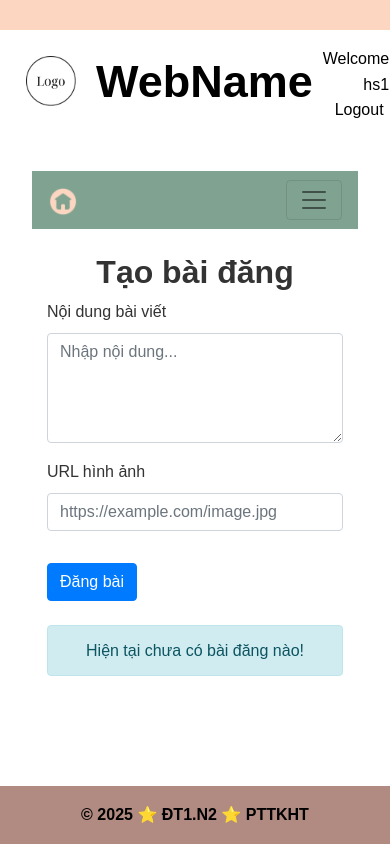
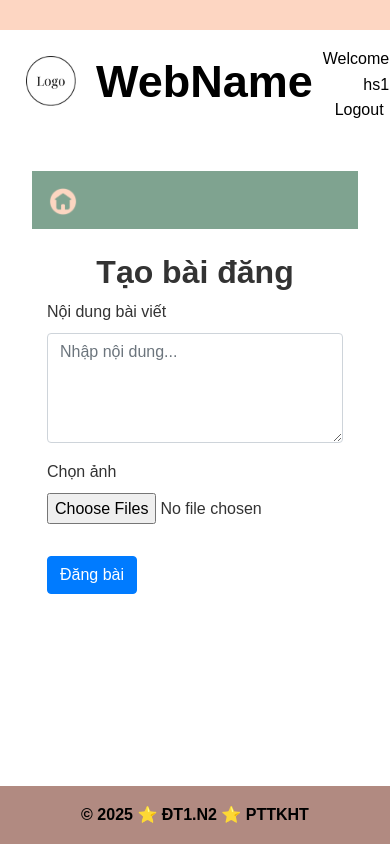
Before and after one commit to Nhungnguyen0804/PTTKHT_Project, a Flask app: page /create_post in a window 390 px wide. Run offline with Flask 3, Linux system fonts and the light colour scheme; a user stored in the database is signed in; some libraries are stand-ins or nearby versions.

Commit message:
them anh tu may vao bai dang

```diff
--- a/app/posts/post_routes.py
+++ b/app/posts/post_routes.py
@@ -1,50 +1,71 @@
-from flask import render_template, request, redirect, url_for, flash
+from flask import render_template, request, redirect, url_for, flash, current_app
 from flask_login import login_required, current_user
+from werkzeug.utils import secure_filename
 from . import post_blueprint
 from app.models.post import Post
+from app import csdl
 import uuid
+import os
+
+# Thư mục lưu ảnh upload
+UPLOAD_FOLDER = os.path.join('app', 'static', 'uploads')
+ALLOWED_EXTENSIONS = {'png', 'jpg', 'jpeg'}
+
+def allowed_file(filename):
+    return '.' in filename and filename.rsplit('.', 1)[1].lower() in ALLOWED_EXTENSIONS
 
 # Route tạo bài đăng mới
 @post_blueprint.route('/create_post', methods=['GET', 'POST'])
 @login_required
 def create_post():
     if request.method == 'POST':
-        # Lấy dữ liệu từ form
         content = request.form.get('content')
-        image_url = request.form.get('image_url')
+        images = request.files.getlist('images')  # Lấy tất cả file ảnh từ input có multiple
 
-        # Kiểm tra dữ liệu
         if not content:
             flash('Nội dung bài viết không được để trống.', 'danger')
             return redirect(url_for('post.create_post'))
 
-        # Xác định trạng thái duyệt dựa trên vai trò người dùng
-        is_approved = True if current_user.role == 'admin' else False
+        image_urls = []  # Danh sách URL các ảnh hợp lệ
+        for image_file in images:
+            if image_file and allowed_file(image_file.filename):
+                filename = secure_filename(image_file.filename)
+                unique_filename = f"{uuid.uuid4().hex}_{filename}"
+                save_path = os.path.join(UPLOAD_FOLDER, unique_filename)
+                os.makedirs(os.path.dirname(save_path), exist_ok=True)
+                image_file.save(save_path)
+                image_urls.append(f'/static/uploads/{unique_filename}')
 
-        # Tạo bài viết mới
+        image_url_str = ','.join(image_urls) if image_urls else None
+
+        is_approved = True if current_user.roles == 'admin' else False
+
         new_post = Post(
-            post_id=str(uuid.uuid4()),   # Tạo ID ngẫu nhiên
+            post_id=str(uuid.uuid4()),
             content=content,
-            image_url=image_url,
+            image_url=image_url_str,
             is_approved=is_approved
         )
 
-        Post.session.add(new_post)
-        Post.session.commit()
+        csdl.session.add(new_post)
+        csdl.session.commit()
 
-        if is_approved:
-            flash('Bài viết đã được đăng thành công!', 'success')
-        else:
-            flash('Bài viết đã gửi thành công, vui lòng đợi admin duyệt.', 'info')
+        # Sau khi tạo bài viết và commit
+        success_message = (
+            'Bài viết đã được đăng thành công!' if current_user.roles == 'admin'
+            else 'Bài viết đã được gửi và đang chờ duyệt. Vui lòng đợi admin xét duyệt.'
+        )
 
-        return redirect(url_for('posts.view_posts'))
+        return render_template('post/create_post.html',
+            success_message=success_message,
+            user_role=current_user.roles
+        )
 
+    # Trường hợp GET hoặc không phải POST
     return render_template('post/create_post.html')
-
 
 # Route xem tất cả bài viết đã được duyệt
 @post_blueprint.route('/posts')
 def view_posts():
-    # Chỉ hiển thị bài viết đã được admin duyệt
     posts = Post.query.filter_by(is_approved=True).all()
     return render_template('post/view_posts.html', posts=posts)
--- a/app/posts/templates/post/create_post.html
+++ b/app/posts/templates/post/create_post.html
@@ -1,29 +1,18 @@
 {% extends 'base.html' %}
-{% block title %}Đăng Bài{% endblock %}
+{% block title %}Tạo Bài Đăng{% endblock %}
 
 {% block content %}
-<!-- Navbar giống home -->
 <nav class="navbar navbar-expand-lg navbar-light bg-light mb-4">
   <a class="navbar-brand" href="{{ url_for('home.homepage') }}">
     <img src="{{ url_for('static', filename='image/home.png') }}" style="width: 30px" alt="home image" />
   </a>
-  <button
-    class="navbar-toggler"
-    type="button"
-    data-toggle="collapse"
-    data-target="#navbarSupportedContent"
-    aria-controls="navbarSupportedContent"
-    aria-expanded="false"
-    aria-label="Toggle navigation"
-  >
-    <span class="navbar-toggler-icon"></span>
-  </button>
-
   <div class="collapse navbar-collapse" id="navbarSupportedContent">
     <ul class="navbar-nav mr-auto">
       <li class="nav-item">
+        <a class="nav-link" href="{{ url_for('post.create_post') }}">Tạo Bài Đăng</a>
+      </li>
+      <li class="nav-item">
         <a class="nav-link" href="{{ url_for('post.view_posts') }}">Xem Bài Đăng</a>
-      </li>
     </ul>
   </div>
 </nav>
@@ -31,23 +20,99 @@
 <h2 style="text-align: center; font-weight: bold;">Tạo bài đăng</h2>
 
 <div class="container">
-  <form method="POST">
+  <form method="POST" enctype="multipart/form-data">
     <div class="form-group">
       <label for="content">Nội dung bài viết</label>
       <textarea name="content" id="content" class="form-control" rows="4" placeholder="Nhập nội dung..." required></textarea>
     </div>
+
     <div class="form-group mt-3">
-      <label for="image_url">URL hình ảnh</label>
-      <input type="url" name="image_url" id="image_url" class="form-control" placeholder="https://example.com/image.jpg">
+      <label for="images">Chọn ảnh</label>
+      <input type="file" name="images" id="images" multiple accept="image/*">
     </div>
+
+    <div id="preview" class="row mt-3"></div>
+
     <button type="submit" class="btn btn-primary mt-3">Đăng bài</button>
   </form>
+</div>
 
+{% if success_message %}
+<!-- Modal -->
+<div class="modal fade" id="successModal" tabindex="-1" aria-labelledby="successModalLabel" aria-hidden="true">
+  <div class="modal-dialog modal-dialog-centered">
+    <div class="modal-content">
+      {% if user_role == 'admin' %}
+      <div class="modal-header bg-success text-white">
+        <h5 class="modal-title">🎉 Đăng bài thành công</h5>
+      </div>
+      <div class="modal-body">
+        {{ success_message }}
+      </div>
+      {% else %}
+      <div class="modal-header bg-warning text-dark">
+        <h5 class="modal-title">⏳ Gửi bài thành công</h5>
+      </div>
+      <div class="modal-body">
+        {{ success_message }}
+      </div>
+      {% endif %}
+      <div class="modal-footer">
+        <a href="{{ url_for('post.view_posts') }}" class="btn btn-primary">OK</a>
+      </div>
+    </div>
+  </div>
+</div>
+{% endif %}
 
-  {% if posts is not defined or posts|length == 0 %}
-    <div class="alert alert-info text-center mt-4">
-      Hiện tại chưa có bài đăng nào!
-    </div>
-  {% endif %}
-</div>
+<script>
+  const input = document.getElementById('images');
+  const preview = document.getElementById('preview');
+  let files = [];
+
+  input.addEventListener('change', function () {
+    preview.innerHTML = '';
+    files = Array.from(this.files);
+
+    files.forEach((file, index) => {
+      const reader = new FileReader();
+      reader.onload = function (e) {
+        const col = document.createElement('div');
+        col.classList.add('col-md-3', 'mb-3');
+        col.innerHTML = `
+          <div class="card">
+            <img src="${e.target.result}" class="card-img-top" style="height: 150px; object-fit: cover;">
+            <div class="card-body p-2 text-center">
+              <button type="button" class="btn btn-sm btn-danger btn-block remove-btn" data-index="${index}">Xóa</button>
+            </div>
+          </div>
+        `;
+        preview.appendChild(col);
+      };
+      reader.readAsDataURL(file);
+    });
+  });
+
+  // Ngăn submit file đã bị xóa
+  document.addEventListener('click', function (e) {
+    if (e.target.classList.contains('remove-btn')) {
+      const index = parseInt(e.target.getAttribute('data-index'));
+      files.splice(index, 1);
+      const dataTransfer = new DataTransfer();
+      files.forEach(f => dataTransfer.items.add(f));
+      input.files = dataTransfer.files;
+      input.dispatchEvent(new Event('change'));  // cập nhật preview
+    }
+  });
+</script>
+
+{% if success_message %}
+<script>
+  window.addEventListener('DOMContentLoaded', function () {
+    var modal = new bootstrap.Modal(document.getElementById('successModal'));
+    modal.show();
+  });
+</script>
+{% endif %}
+
 {% endblock %}
```
Also changed, not shown: app/posts/templates/post/view_posts.html (+9 -1 lines), app/static/uploads/0964cacde3a749d295a5d4ec8cb24d04_istockphoto-1253254698-1024x1024.jpg (added), app/static/uploads/5a2c58f785b246b1b961ad18cfabd7d4_istockphoto-1253254698-1024x1024.jpg (added), app/static/uploads/ad82b5268b324accafee926c1724d382_istockphoto-1253254698-1024x1024.jpg (added), app/static/uploads/bc451c39649a4cabb3de5ef3b05f56e2_istockphoto-1253254698-1024x1024.jpg (added), app/static/uploads/e60c51ffcb2c46c18e0aeeba5982bf56_istockphoto-1253254698-1024x1024.jpg (added), app/static/uploads/e6acb0e5e4c6463c95431f03e003445e_istockphoto-1253254698-1024x1024.jpg (added), instance/app_database.db.
